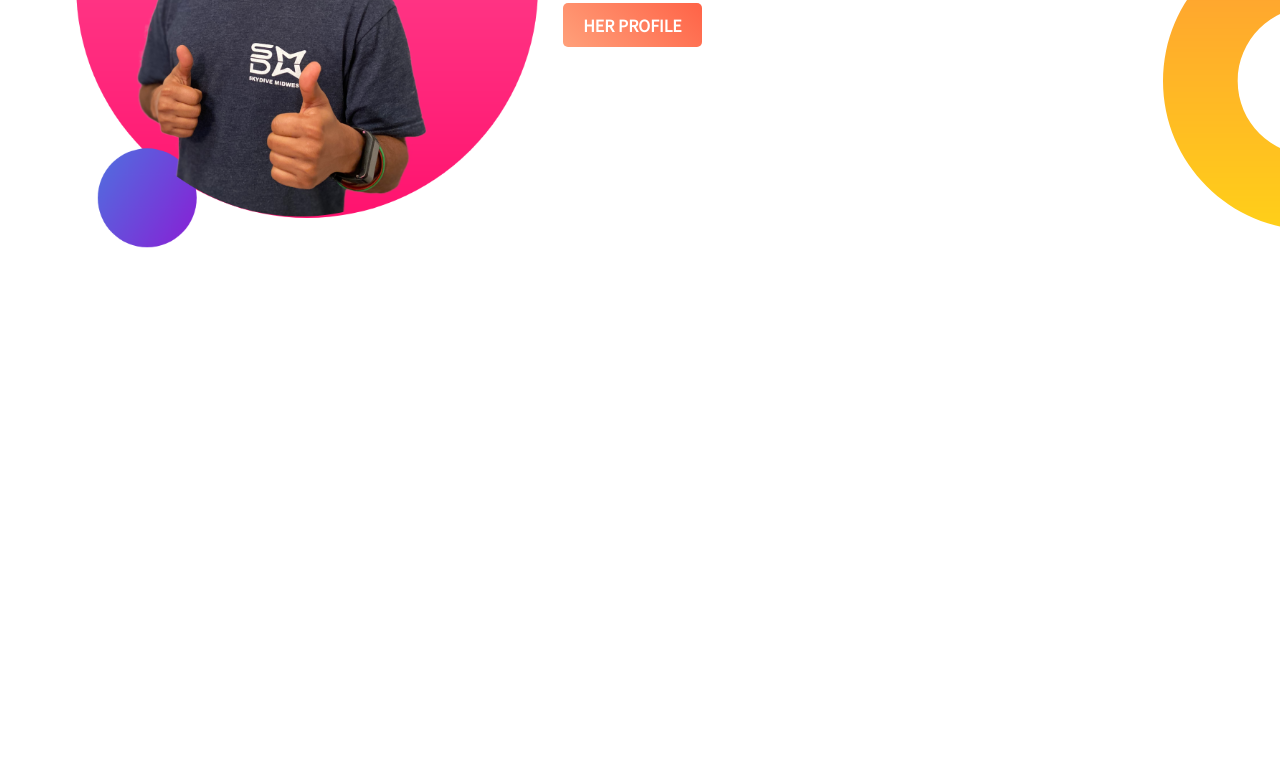
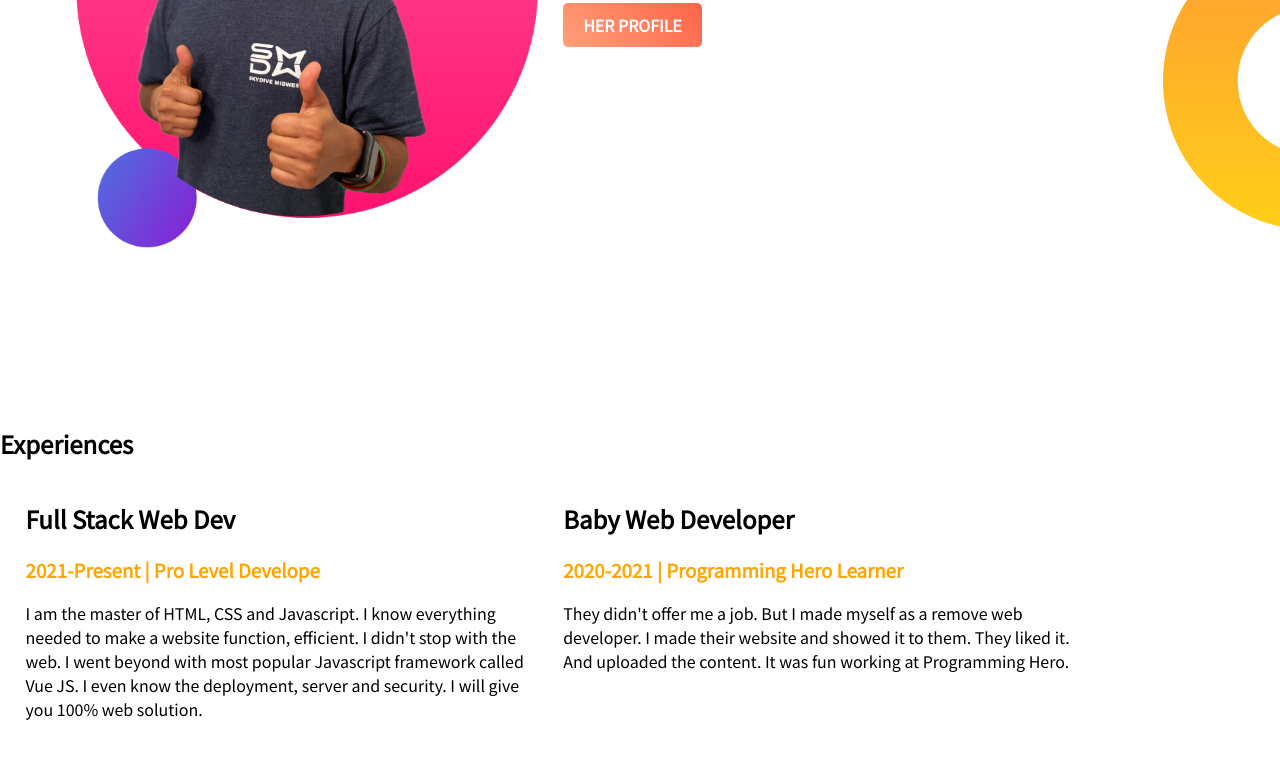
Before and after one commit to hossainmunna/web-portfolio-2, a plain HTML site: page index.html in a window 1280 px wide. Shown: the part 894-1652 px from the top of the page. Before the commit the page ends 1300 px from the top, so only its background shows below. Drawn offline with Linux system fonts and the light colour scheme.

Commit message:
last part half done

```diff
--- a/index.html
+++ b/index.html
@@ -21,6 +21,7 @@
          <img src="images/profile1.png" alt="">
       </div>
    </section>
+
    <section class="dream-area">
         <div class="half-width">
            <img src="images/jhankar2.png" alt="">
@@ -32,5 +33,18 @@
           <a class="link-btn" target="_blank" href="https://www.programming-hero.com/">HER PROFILE</a>
        </div>
    </section>
+   <section class="experince-area">
+      <h2>Experiences</h2>
+            <div class="half-width">
+                  <h2>Full Stack Web Dev</h2>
+                  <h3 class="name-highlight">2021-Present | Pro Level Develope</h3>
+                  <p>I am the master of HTML, CSS and Javascript. I know everything needed to make a website function, efficient. I didn't stop with the web. I went beyond with most popular Javascript framework called Vue JS. I even know the deployment, server and security. I will give you 100% web solution.</p>
+            </div>
+            <div class="half-width">
+               <h2>Baby Web Developer</h2>
+               <h3 class="name-highlight"> 2020-2021 | Programming Hero Learner</h3>
+               <p>They didn't offer me a job. But I made myself as a remove web developer. I made their website and showed it to them. They liked it. And uploaded the content. It was fun working at Programming Hero.</p>
+            </div>
+   </section>
 </body>
 </html>
```
Lines whose indentation alone changed are shown as unchanged.
